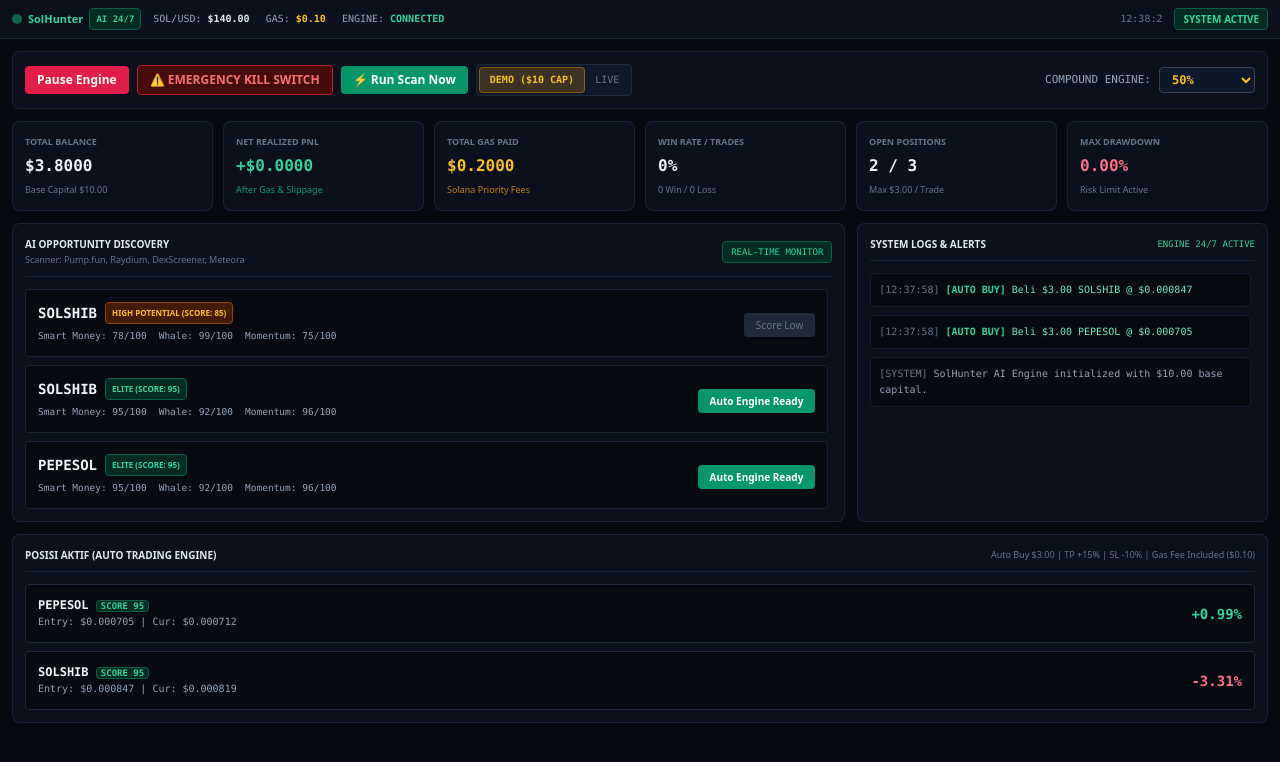
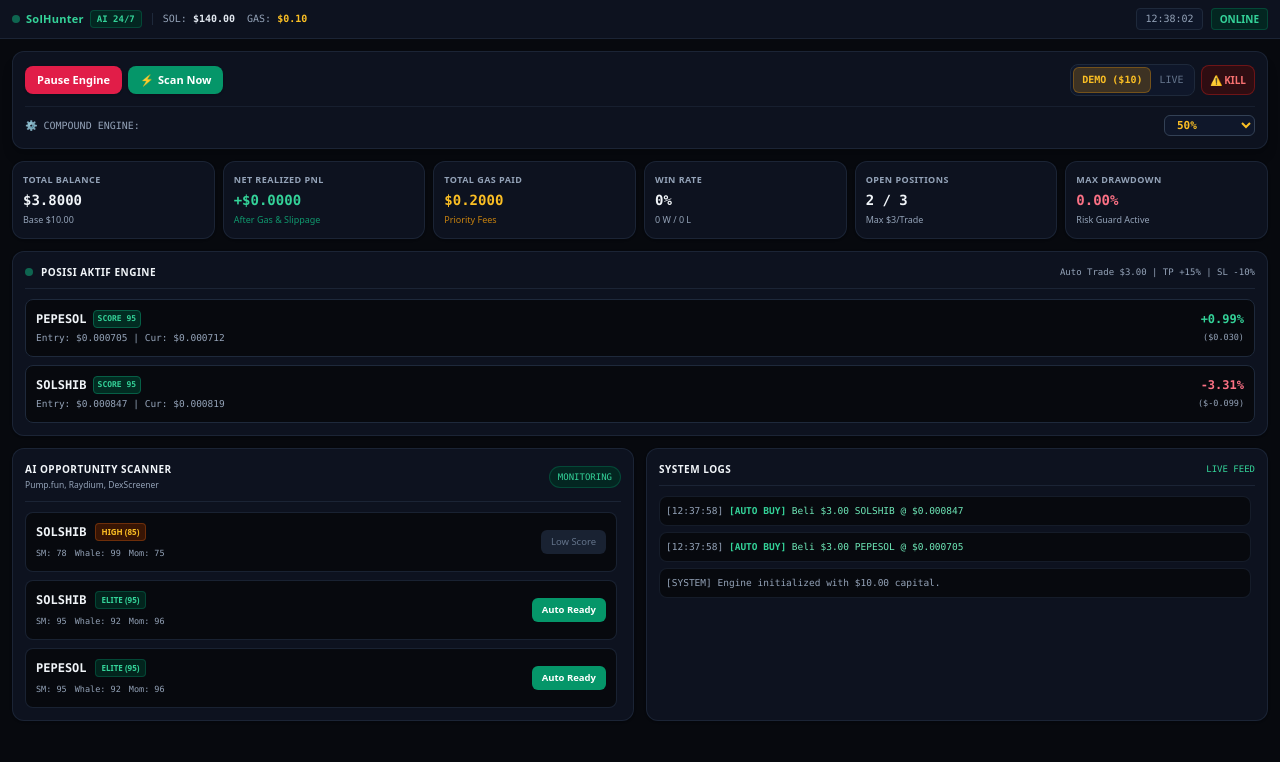
Before and after one commit to winsukses351-oss/solana-bot, a website: page public/index.html in a window 1280 px wide. Drawn offline with nearby package versions, Linux system fonts and the light colour scheme.

Commit message:
Refactor index.html for improved layout and styles
Updated scrollbar styles, modified body background color, and enhanced header layout. Adjusted button styles and improved the display of various sections, including metrics and logs.

```diff
--- a/public/index.html
+++ b/public/index.html
@@ -6,59 +6,66 @@
   <title>SolHunter AI — Solana Trading Engine</title>
   <script src="https://cdn.tailwindcss.com"></script>
   <style>
-    ::-webkit-scrollbar { width: 4px; height: 4px; }
-    ::-webkit-scrollbar-track { background: #070a11; }
-    ::-webkit-scrollbar-thumb { background: #1e293b; border-radius: 2px; }
+    ::-webkit-scrollbar { width: 3px; height: 3px; }
+    ::-webkit-scrollbar-track { background: #0b0f19; }
+    ::-webkit-scrollbar-thumb { background: #1e293b; border-radius: 4px; }
   </style>
 </head>
-<body class="bg-[#070a11] text-slate-300 font-sans antialiased text-xs flex flex-col min-h-screen">
+<body class="bg-[#07090e] text-slate-300 font-sans antialiased text-xs flex flex-col min-h-screen">
 
-  <!-- TOP TICKER BAR -->
-  <div class="bg-[#0c101d] border-b border-slate-800/80 px-3 py-2 flex items-center justify-between overflow-x-auto whitespace-nowrap gap-4 text-[11px]">
-    <div class="flex items-center gap-3">
-      <span class="flex items-center gap-1.5 font-bold text-slate-100">
-        <span id="live-pulse" class="w-2.5 h-2.5 rounded-full bg-emerald-500 animate-pulse"></span>
-        <span class="text-emerald-400">SolHunter</span> <span class="text-[9px] px-1.5 py-0.5 bg-emerald-950 text-emerald-400 rounded border border-emerald-800 font-mono">AI 24/7</span>
-      </span>
-      <div class="flex items-center gap-4 text-slate-400 font-mono text-[10px]">
-        <span>SOL/USD: <strong class="text-slate-200">$140.00</strong></span>
-        <span>GAS: <strong class="text-amber-400">$0.10</strong></span>
-        <span>ENGINE: <strong class="text-emerald-400">CONNECTED</strong></span>
+  <!-- TOP STATUS BAR -->
+  <header class="bg-[#0d121f] border-b border-slate-800/80 px-3 py-2 sticky top-0 z-50">
+    <div class="max-w-7xl mx-auto flex items-center justify-between gap-2 overflow-x-auto whitespace-nowrap text-[11px]">
+      <div class="flex items-center gap-2.5">
+        <span class="flex items-center gap-1.5 font-bold text-slate-100">
+          <span id="live-pulse" class="w-2 h-2 rounded-full bg-emerald-500 animate-pulse"></span>
+          <span class="text-emerald-400 font-extrabold tracking-wide">SolHunter</span>
+          <span class="text-[9px] px-1.5 py-0.2 bg-emerald-950/80 text-emerald-400 rounded border border-emerald-800/60 font-mono">AI 24/7</span>
+        </span>
+        <div class="h-3 w-[1px] bg-slate-800"></div>
+        <div class="flex items-center gap-3 text-slate-400 font-mono text-[10px]">
+          <span>SOL: <strong class="text-slate-200">$140.00</strong></span>
+          <span>GAS: <strong class="text-amber-400">$0.10</strong></span>
+        </div>
+      </div>
+      <div class="flex items-center gap-2 text-[10px]">
+        <span class="text-slate-400 font-mono bg-slate-900/90 px-2 py-0.5 rounded border border-slate-800" id="live-clock">00:00:00</span>
+        <span id="system-status-badge" class="px-2 py-0.5 rounded bg-emerald-950/80 text-emerald-400 border border-emerald-800/60 font-bold">ONLINE</span>
       </div>
     </div>
-    <div class="flex items-center gap-3 text-[10px]">
-      <span class="text-slate-500 font-mono" id="live-clock">00:00:00</span>
-      <span id="system-status-badge" class="px-2 py-0.5 rounded bg-emerald-950 text-emerald-400 border border-emerald-800 font-bold">SYSTEM ACTIVE</span>
-    </div>
-  </div>
+  </header>
 
-  <!-- MAIN APP LAYOUT -->
+  <!-- MAIN CONTAINER -->
   <main class="flex-1 p-3 space-y-3 max-w-7xl mx-auto w-full">
 
-    <!-- ACTION CONTROLS -->
-    <div class="flex flex-col sm:flex-row items-stretch sm:items-center justify-between gap-3 bg-[#0c101d] p-3 rounded-lg border border-slate-800/80">
-      <div class="flex flex-wrap items-center gap-2">
-        <button id="bot-toggle-btn" onclick="toggleBotEngine()" class="bg-rose-600 hover:bg-rose-500 text-white font-bold px-3 py-1.5 rounded text-xs transition cursor-pointer">
-          Pause Engine
-        </button>
+    <!-- CONTROLS PANEL -->
+    <section class="bg-[#0d121f] p-3 rounded-xl border border-slate-800/80 shadow-lg space-y-2.5">
+      <div class="flex flex-wrap items-center justify-between gap-2">
+        <div class="flex items-center gap-1.5">
+          <button id="bot-toggle-btn" onclick="toggleBotEngine()" class="bg-rose-600 hover:bg-rose-500 text-white font-bold px-3 py-1.5 rounded-lg text-[11px] shadow transition active:scale-95">
+            Pause Engine
+          </button>
 
-        <button id="kill-switch-btn" onclick="triggerKillSwitch()" class="bg-red-950 hover:bg-red-900 text-red-400 border border-red-700 font-bold px-3 py-1.5 rounded text-xs transition cursor-pointer">
-          ⚠️ EMERGENCY KILL SWITCH
-        </button>
+          <button onclick="forceScanSignal()" class="bg-emerald-600 hover:bg-emerald-500 text-white font-bold px-3 py-1.5 rounded-lg text-[11px] shadow transition active:scale-95 flex items-center gap-1">
+            <span>⚡</span> Scan Now
+          </button>
+        </div>
 
-        <button onclick="forceScanSignal()" class="bg-emerald-600 hover:bg-emerald-500 text-white font-bold px-3 py-1.5 rounded text-xs transition cursor-pointer">
-          ⚡ Run Scan Now
-        </button>
+        <div class="flex items-center gap-1.5">
+          <div class="flex items-center bg-slate-900 border border-slate-800 rounded-lg p-0.5 text-[10px] font-mono">
+            <button id="mode-demo-btn" onclick="setMode('DEMO')" class="px-2 py-1 rounded-md bg-amber-500/20 text-amber-400 font-bold border border-amber-500/30">DEMO ($10)</button>
+            <button id="mode-live-btn" onclick="setMode('LIVE')" class="px-2 py-1 rounded-md text-slate-500 hover:text-slate-300">LIVE</button>
+          </div>
 
-        <div class="flex items-center bg-slate-900 border border-slate-800 rounded p-0.5 text-[10px] font-mono">
-          <button id="mode-demo-btn" onclick="setMode('DEMO')" class="px-2.5 py-1 rounded bg-amber-500/20 text-amber-400 font-bold border border-amber-500/40">DEMO ($10 CAP)</button>
-          <button id="mode-live-btn" onclick="setMode('LIVE')" class="px-2.5 py-1 rounded text-slate-500 hover:text-slate-300">LIVE</button>
+          <button id="kill-switch-btn" onclick="triggerKillSwitch()" class="bg-red-950/60 hover:bg-red-900/80 text-red-400 border border-red-800/60 font-bold px-2 py-1.5 rounded-lg text-[10px] transition">
+            ⚠️ KILL
+          </button>
         </div>
       </div>
 
-      <div class="flex items-center justify-between sm:justify-end gap-2 font-mono text-[11px] pt-2 sm:pt-0 border-t sm:border-0 border-slate-800">
-        <span class="text-slate-400">COMPOUND ENGINE:</span>
-        <select id="compound-select" onchange="updateCompound(this.value)" class="bg-slate-900 border border-slate-700 text-amber-400 font-bold rounded px-2 py-1 text-xs focus:outline-none">
+      <div class="flex items-center justify-between border-t border-slate-800/60 pt-2 font-mono text-[10px]">
+        <span class="text-slate-400 flex items-center gap-1">⚙️ COMPOUND ENGINE:</span>
+        <select id="compound-select" onchange="updateCompound(this.value)" class="bg-slate-900 border border-slate-700 text-amber-400 font-bold rounded-md px-2 py-0.5 text-[11px] focus:outline-none">
           <option value="0">OFF (0%)</option>
           <option value="25">25%</option>
           <option value="50" selected>50%</option>
@@ -66,91 +73,94 @@
           <option value="100">100%</option>
         </select>
       </div>
-    </div>
+    </section>
 
     <!-- METRICS GRID -->
-    <div class="grid grid-cols-2 sm:grid-cols-3 lg:grid-cols-6 gap-2.5">
-      <div class="bg-[#0c101d] p-3 rounded-lg border border-slate-800/80 space-y-1">
-        <div class="text-slate-500 text-[9px] uppercase font-bold">TOTAL BALANCE</div>
-        <div id="stat-balance" class="font-mono font-bold text-slate-100 text-base">$10.0000</div>
-        <div class="text-[9px] text-slate-500">Base Capital $10.00</div>
+    <section class="grid grid-cols-2 sm:grid-cols-3 lg:grid-cols-6 gap-2">
+      <div class="bg-[#0d121f] p-2.5 rounded-xl border border-slate-800/80 shadow">
+        <div class="text-slate-400 text-[9px] font-semibold uppercase tracking-wider">TOTAL BALANCE</div>
+        <div id="stat-balance" class="font-mono font-bold text-slate-100 text-sm mt-0.5">$10.0000</div>
+        <div class="text-[9px] text-slate-400 mt-0.5">Base $10.00</div>
       </div>
 
-      <div class="bg-[#0c101d] p-3 rounded-lg border border-slate-800/80 space-y-1">
-        <div class="text-slate-500 text-[9px] uppercase font-bold">NET REALIZED PNL</div>
-        <div id="stat-realized" class="font-mono font-bold text-emerald-400 text-base">+$0.0000</div>
-        <div class="text-[9px] text-emerald-500/80">After Gas & Slippage</div>
+      <div class="bg-[#0d121f] p-2.5 rounded-xl border border-slate-800/80 shadow">
+        <div class="text-slate-400 text-[9px] font-semibold uppercase tracking-wider">NET REALIZED PNL</div>
+        <div id="stat-realized" class="font-mono font-bold text-emerald-400 text-sm mt-0.5">+$0.0000</div>
+        <div class="text-[9px] text-emerald-500/80 mt-0.5">After Gas & Slippage</div>
       </div>
 
-      <div class="bg-[#0c101d] p-3 rounded-lg border border-slate-800/80 space-y-1">
-        <div class="text-slate-500 text-[9px] uppercase font-bold">TOTAL GAS PAID</div>
-        <div id="stat-gas-paid" class="font-mono font-bold text-amber-400 text-base">$0.0000</div>
-        <div class="text-[9px] text-amber-500/80">Solana Priority Fees</div>
+      <div class="bg-[#0d121f] p-2.5 rounded-xl border border-slate-800/80 shadow">
+        <div class="text-slate-400 text-[9px] font-semibold uppercase tracking-wider">TOTAL GAS PAID</div>
+        <div id="stat-gas-paid" class="font-mono font-bold text-amber-400 text-sm mt-0.5">$0.0000</div>
+        <div class="text-[9px] text-amber-500/80 mt-0.5">Priority Fees</div>
       </div>
 
-      <div class="bg-[#0c101d] p-3 rounded-lg border border-slate-800/80 space-y-1">
-        <div class="text-slate-500 text-[9px] uppercase font-bold">WIN RATE / TRADES</div>
-        <div id="stat-winrate" class="font-mono font-bold text-slate-100 text-base">0%</div>
-        <div id="stat-winloss" class="text-[9px] text-slate-500">0 Win / 0 Loss</div>
+      <div class="bg-[#0d121f] p-2.5 rounded-xl border border-slate-800/80 shadow">
+        <div class="text-slate-400 text-[9px] font-semibold uppercase tracking-wider">WIN RATE</div>
+        <div id="stat-winrate" class="font-mono font-bold text-slate-100 text-sm mt-0.5">0%</div>
+        <div id="stat-winloss" class="text-[9px] text-slate-400 mt-0.5">0 W / 0 L</div>
       </div>
 
-      <div class="bg-[#0c101d] p-3 rounded-lg border border-slate-800/80 space-y-1">
-        <div class="text-slate-500 text-[9px] uppercase font-bold">OPEN POSITIONS</div>
-        <div id="stat-open-pos" class="font-mono font-bold text-slate-100 text-base">0 / 3</div>
-        <div class="text-[9px] text-slate-500">Max $3.00 / Trade</div>
+      <div class="bg-[#0d121f] p-2.5 rounded-xl border border-slate-800/80 shadow">
+        <div class="text-slate-400 text-[9px] font-semibold uppercase tracking-wider">OPEN POSITIONS</div>
+        <div id="stat-open-pos" class="font-mono font-bold text-slate-100 text-sm mt-0.5">0 / 3</div>
+        <div class="text-[9px] text-slate-400 mt-0.5">Max $3/Trade</div>
       </div>
 
-      <div class="bg-[#0c101d] p-3 rounded-lg border border-slate-800/80 space-y-1">
-        <div class="text-slate-500 text-[9px] uppercase font-bold">MAX DRAWDOWN</div>
-        <div id="stat-drawdown" class="font-mono font-bold text-rose-400 text-base">0.00%</div>
-        <div class="text-[9px] text-slate-500">Risk Limit Active</div>
+      <div class="bg-[#0d121f] p-2.5 rounded-xl border border-slate-800/80 shadow">
+        <div class="text-slate-400 text-[9px] font-semibold uppercase tracking-wider">MAX DRAWDOWN</div>
+        <div id="stat-drawdown" class="font-mono font-bold text-rose-400 text-sm mt-0.5">0.00%</div>
+        <div class="text-[9px] text-slate-400 mt-0.5">Risk Guard Active</div>
       </div>
-    </div>
+    </section>
 
-    <!-- MAIN SPLIT -->
-    <div class="grid grid-cols-1 lg:grid-cols-3 gap-3">
+    <!-- POSISI AKTIF PANEL -->
+    <section class="bg-[#0d121f] rounded-xl border border-slate-800/80 p-3 shadow space-y-2.5">
+      <div class="flex flex-col sm:flex-row sm:items-center justify-between border-b border-slate-800/80 pb-2 gap-1">
+        <div class="flex items-center gap-2">
+          <span class="w-2 h-2 rounded-full bg-emerald-500 animate-pulse"></span>
+          <h2 class="font-bold text-slate-100 uppercase text-[10px] tracking-wider">POSISI AKTIF ENGINE</h2>
+        </div>
+        <span class="text-[9px] text-slate-400 font-mono">Auto Trade $3.00 | TP +15% | SL -10%</span>
+      </div>
+
+      <div id="positions-list" class="space-y-2 min-h-[50px]">
+        <div id="no-pos-msg" class="text-center py-4 text-slate-400 font-mono text-[10px]">Menunggu sinyal Elite (90+) untuk mengeksekusi posisi...</div>
+      </div>
+    </section>
+
+    <!-- SPLIT: OPPORTUNITY & LOGS -->
+    <div class="grid grid-cols-1 lg:grid-cols-2 gap-3">
 
       <!-- OPPORTUNITIES -->
-      <div class="lg:col-span-2 bg-[#0c101d] rounded-lg border border-slate-800/80 p-3 space-y-3">
+      <section class="bg-[#0d121f] rounded-xl border border-slate-800/80 p-3 shadow space-y-2.5">
         <div class="flex items-center justify-between border-b border-slate-800/80 pb-2">
           <div>
-            <h2 class="font-bold text-slate-200 uppercase text-[10px]">AI OPPORTUNITY DISCOVERY</h2>
-            <p class="text-[9px] text-slate-500">Scanner: Pump.fun, Raydium, DexScreener, Meteora</p>
+            <h2 class="font-bold text-slate-100 uppercase text-[10px] tracking-wider">AI OPPORTUNITY SCANNER</h2>
+            <p class="text-[8.5px] text-slate-400">Pump.fun, Raydium, DexScreener</p>
           </div>
-          <span class="text-[9px] bg-emerald-950 text-emerald-400 border border-emerald-800 px-2 py-0.5 rounded font-mono">REAL-TIME MONITOR</span>
+          <span class="text-[9px] bg-emerald-950/80 text-emerald-400 border border-emerald-800/60 px-2 py-0.5 rounded-full font-mono">MONITORING</span>
         </div>
 
-        <div id="opportunity-list" class="space-y-2 min-h-[140px] max-h-80 overflow-y-auto pr-1">
+        <div id="opportunity-list" class="space-y-2 max-h-[220px] overflow-y-auto pr-1">
           <!-- Item diinjeksi JS -->
         </div>
-      </div>
+      </section>
 
       <!-- SYSTEM LOGS -->
-      <div class="bg-[#0c101d] rounded-lg border border-slate-800/80 p-3 space-y-3">
+      <section class="bg-[#0d121f] rounded-xl border border-slate-800/80 p-3 shadow space-y-2.5">
         <div class="flex items-center justify-between border-b border-slate-800/80 pb-2">
-          <h2 class="font-bold text-slate-200 uppercase text-[10px]">SYSTEM LOGS & ALERTS</h2>
-          <span class="text-[9px] text-emerald-400 font-mono">ENGINE 24/7 ACTIVE</span>
+          <h2 class="font-bold text-slate-100 uppercase text-[10px] tracking-wider">SYSTEM LOGS</h2>
+          <span class="text-[9px] text-emerald-400 font-mono">LIVE FEED</span>
         </div>
 
-        <div id="feed-logs" class="space-y-2 min-h-[140px] max-h-80 overflow-y-auto pr-1 font-mono text-[10px]">
-          <div class="p-2 bg-[#070a11] rounded border border-slate-800/60 text-slate-400">
-            <span class="text-slate-500">[SYSTEM]</span> SolHunter AI Engine initialized with $10.00 base capital.
+        <div id="feed-logs" class="space-y-1.5 max-h-[220px] overflow-y-auto pr-1 font-mono text-[9.5px]">
+          <div class="p-1.5 bg-[#07090e] rounded-lg border border-slate-800/60 text-slate-400">
+            <span class="text-slate-400">[SYSTEM]</span> Engine initialized with $10.00 capital.
           </div>
         </div>
-      </div>
+      </section>
 
-    </div>
-
-    <!-- ACTIVE POSITIONS -->
-    <div class="bg-[#0c101d] rounded-lg border border-slate-800/80 p-3 space-y-3">
-      <div class="flex flex-col sm:flex-row sm:items-center justify-between border-b border-slate-800/80 pb-2 gap-1">
-        <h2 class="font-bold text-slate-200 uppercase text-[10px]">POSISI AKTIF (AUTO TRADING ENGINE)</h2>
-        <span class="text-[9px] text-slate-500">Auto Buy $3.00 | TP +15% | SL -10% | Gas Fee Included ($0.10)</span>
-      </div>
-
-      <div id="positions-list" class="space-y-2 min-h-[60px]">
-        <div id="no-pos-msg" class="text-center py-6 text-slate-500 font-mono">Belum ada posisi trading yang terbuka. Engine sedang mencari sinyal Elite (90+).</div>
-      </div>
     </div>
 
   </main>
@@ -179,10 +189,10 @@
       var container = document.getElementById('feed-logs');
       if (!container) return;
       var now = new Date();
-      var time = now.getHours() + ':' + now.getMinutes() + ':' + now.getSeconds();
+      var time = now.getHours() + ':' + String(now.getMinutes()).padStart(2, '0') + ':' + String(now.getSeconds()).padStart(2, '0');
       var item = document.createElement('div');
-      item.className = "p-2 bg-[#070a11] rounded border border-slate-800/60 " + colorClass;
-      item.innerHTML = '<span class="text-slate-500">[' + time + ']</span> <span class="font-bold">' + tag + '</span> ' + msg;
+      item.className = "p-1.5 bg-[#07090e] rounded-lg border border-slate-800/60 " + colorClass;
+      item.innerHTML = '<span class="text-slate-400">[' + time + ']</span> <span class="font-bold">' + tag + '</span> ' + msg;
       container.insertBefore(item, container.firstChild);
     }
 
@@ -196,29 +206,29 @@
       var safety = 100;
 
       var score = Math.floor((smartMoney * 0.3) + (whale * 0.2) + (momentum * 0.3) + (safety * 0.2));
-      var badge = score >= 90 ? "ELITE" : (score >= 80 ? "HIGH POTENTIAL" : "AVOID");
-      var badgeColor = score >= 90 ? "bg-emerald-950 text-emerald-400 border-emerald-800" : (score >= 80 ? "bg-amber-950 text-amber-400 border-amber-800" : "bg-rose-950 text-rose-400 border-rose-800");
+      var badge = score >= 90 ? "ELITE" : (score >= 80 ? "HIGH" : "LOW");
+      var badgeColor = score >= 90 ? "bg-emerald-950/80 text-emerald-400 border-emerald-800/60" : (score >= 80 ? "bg-amber-950/80 text-amber-400 border-amber-800/60" : "bg-rose-950/80 text-rose-400 border-rose-800/60");
 
       var list = document.getElementById('opportunity-list');
       if (!list) return;
 
       var card = document.createElement('div');
-      card.className = "bg-[#070a11] p-3 rounded border border-slate-800/80 flex flex-wrap items-center justify-between gap-2 transition hover:border-slate-700";
+      card.className = "bg-[#07090e] p-2.5 rounded-lg border border-slate-800/80 flex items-center justify-between gap-2 transition hover:border-slate-700";
       card.innerHTML =
         '<div class="space-y-1">' +
           '<div class="flex items-center gap-2">' +
-            '<span class="font-bold text-slate-100 text-sm font-mono">' + symbol + '</span>' +
-            '<span class="px-1.5 py-0.5 rounded text-[8px] ' + badgeColor + ' border font-bold uppercase">' + badge + ' (SCORE: ' + score + ')</span>' +
+            '<span class="font-bold text-slate-100 text-xs font-mono">' + symbol + '</span>' +
+            '<span class="px-1.5 py-0.2 rounded text-[8px] ' + badgeColor + ' border font-bold uppercase">' + badge + ' (' + score + ')</span>' +
           '</div>' +
-          '<div class="flex flex-wrap gap-3 text-[9.5px] font-mono text-slate-400">' +
-            '<span>Smart Money: ' + smartMoney + '/100</span>' +
-            '<span>Whale: ' + whale + '/100</span>' +
-            '<span>Momentum: ' + momentum + '/100</span>' +
+          '<div class="flex gap-2 text-[8.5px] font-mono text-slate-400">' +
+            '<span>SM: ' + smartMoney + '</span>' +
+            '<span>Whale: ' + whale + '</span>' +
+            '<span>Mom: ' + momentum + '</span>' +
           '</div>' +
         '</div>' +
-        '<div class="text-right">' +
-          '<button class="mt-1 px-3 py-1 rounded ' + (score >= 90 ? 'bg-emerald-600 text-white font-bold' : 'bg-slate-800 text-slate-500') + ' text-[10px]">' +
-            (score >= 90 ? 'Auto Engine Ready' : 'Score Low') +
+        '<div>' +
+          '<button class="px-2.5 py-1 rounded-md ' + (score >= 90 ? 'bg-emerald-600 text-white font-bold' : 'bg-slate-800/80 text-slate-500') + ' text-[9.5px]">' +
+            (score >= 90 ? 'Auto Ready' : 'Low Score') +
           '</button>' +
         '</div>';
 
@@ -299,7 +309,7 @@
       if (!posContainer) return;
 
       if (openPositions.length === 0) {
-        posContainer.innerHTML = '<div class="text-center py-6 text-slate-500 font-mono">Belum ada posisi trading yang terbuka. Engine sedang mencari sinyal Elite (90+).</div>';
+        posContainer.innerHTML = '<div class="text-center py-4 text-slate-400 font-mono text-[10px]">Menunggu sinyal Elite (90+) untuk mengeksekusi posisi...</div>';
         return;
       }
 
@@ -308,14 +318,15 @@
         var pos = openPositions[j];
         var isProfit = pos.pnlPct >= 0;
         var item = document.createElement('div');
-        item.className = "bg-[#070a11] p-3 rounded border border-slate-800 flex justify-between items-center font-mono";
+        item.className = "bg-[#07090e] p-2.5 rounded-lg border border-slate-800 flex justify-between items-center font-mono";
         item.innerHTML =
           '<div>' +
-            '<div class="font-bold text-slate-100">' + pos.symbol + ' <span class="text-[9px] px-1 rounded bg-emerald-950 text-emerald-400 border border-emerald-800">SCORE ' + pos.score + '</span></div>' +
-            '<div class="text-[10px] text-slate-400">Entry: $' + pos.entryPrice + ' | Cur: $' + pos.currentPrice + '</div>' +
+            '<div class="font-bold text-slate-100 flex items-center gap-1.5">' + pos.symbol + ' <span class="text-[8px] px-1 rounded bg-emerald-950 text-emerald-400 border border-emerald-800">SCORE ' + pos.score + '</span></div>' +
+            '<div class="text-[9.5px] text-slate-400 mt-0.5">Entry: $' + pos.entryPrice + ' | Cur: $' + pos.currentPrice + '</div>' +
           '</div>' +
           '<div class="text-right">' +
-            '<div class="font-bold text-sm ' + (isProfit ? 'text-emerald-400' : 'text-rose-400') + '">' + (isProfit ? '+' : '') + pos.pnlPct + '%</div>' +
+            '<div class="font-bold text-xs ' + (isProfit ? 'text-emerald-400' : 'text-rose-400') + '">' + (isProfit ? '+' : '') + pos.pnlPct + '%</div>' +
+            '<div class="text-[8.5px] text-slate-400 mt-0.5">($' + pos.pnlUSD.toFixed(3) + ')</div>' +
           '</div>';
         posContainer.appendChild(item);
       }
@@ -330,7 +341,7 @@
       var totalTrades = wins + losses;
       var winRate = totalTrades > 0 ? Math.round((wins / totalTrades) * 100) : 0;
       document.getElementById('stat-winrate').innerText = winRate + '%';
-      document.getElementById('stat-winloss').innerText = wins + ' Win / ' + losses + ' Loss';
+      document.getElementById('stat-winloss').innerText = wins + ' W / ' + losses + ' L';
       document.getElementById('stat-open-pos').innerText = openPositions.length + ' / ' + maxPositions;
     }
 
@@ -340,10 +351,10 @@
       var btn = document.getElementById('bot-toggle-btn');
       if (isRunning) {
         btn.innerText = 'Pause Engine';
-        btn.className = 'bg-rose-600 hover:bg-rose-500 text-white font-bold px-3 py-1.5 rounded text-xs transition cursor-pointer';
+        btn.className = 'bg-rose-600 hover:bg-rose-500 text-white font-bold px-3 py-1.5 rounded-lg text-[11px] shadow transition active:scale-95';
       } else {
         btn.innerText = 'Start Engine';
-        btn.className = 'bg-emerald-600 hover:bg-emerald-500 text-white font-bold px-3 py-1.5 rounded text-xs transition cursor-pointer';
+        btn.className = 'bg-emerald-600 hover:bg-emerald-500 text-white font-bold px-3 py-1.5 rounded-lg text-[11px] shadow transition active:scale-95';
       }
     }
 
@@ -361,7 +372,6 @@
       compoundRate = parseInt(val);
     }
 
-    // RUN IMMEDIATELY WITHOUT WAITING FOR ANYTHING
     setTimeout(function() {
       generateTokenOpportunity(true);
       generateTokenOpportunity(true);
@@ -369,7 +379,7 @@
       setInterval(function() {
         var now = new Date();
         var clock = document.getElementById('live-clock');
-        if (clock) clock.innerText = now.getHours() + ':' + now.getMinutes() + ':' + now.getSeconds();
+        if (clock) clock.innerText = String(now.getHours()).padStart(2, '0') + ':' + String(now.getMinutes()).padStart(2, '0') + ':' + String(now.getSeconds()).padStart(2, '0');
       }, 1000);
 
       setInterval(function() {
@@ -382,4 +392,4 @@
     }, 500);
   </script>
 </body>
-        </html>
+  </html>
```
